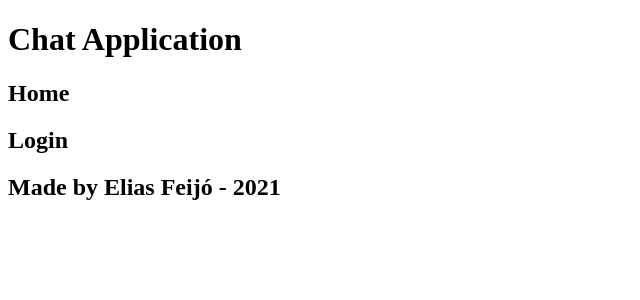
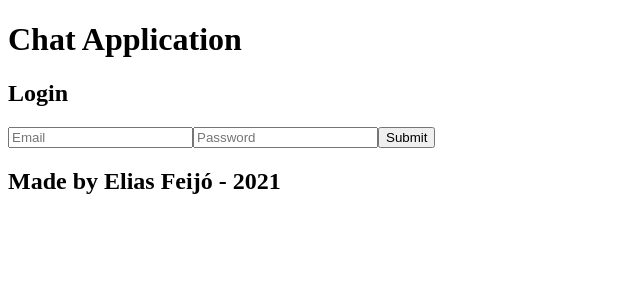
Before and after one commit to eliasfeijo/socketio-test, a React app in the folder frontend/: page / in a window 1280 px wide. Shown: the top 300 px of the page, without its empty margins (0-640 px from the left). Built offline with nearby package versions, Linux system fonts and the light colour scheme.

Commit message:
Home renderLoginForm

```diff
--- a/frontend/src/components/App.tsx
+++ b/frontend/src/components/App.tsx
@@ -10,7 +10,7 @@ const App = (): JSX.Element => (
   <Router>
     <div className="h-full flex flex-col">
       <h1 className="pt-4 px-4 text-4xl text-center">Chat Application</h1>
-      <div className="pb-4 pt-4">
+      <div className="pb-4 pt-4 h-full">
         <AppProvider>
           <Switch>
             <Route path="/about">
--- a/frontend/src/components/Home.tsx
+++ b/frontend/src/components/Home.tsx
@@ -1,27 +1,75 @@
-import React, { useContext } from "react";
+import React, { FormEvent, useContext, useState } from "react";
 import { AppContext } from "../contexts/AppContext";
 
 const Home = (): JSX.Element => {
   const { state } = useContext(AppContext);
 
+  const [email, setEmail] = useState("");
+  const [password, setPassword] = useState("");
+
+  const handleLoginFormSubmit = (event: FormEvent) => {
+    event.preventDefault();
+    event.stopPropagation();
+    if (!email) {
+      return;
+    }
+    if (!password) {
+      return;
+    }
+    alert("Login\nEmail: " + email);
+  };
+
+  const renderLoginForm = () => {
+    return (
+      <div className="flex justify-center">
+        <form
+          onSubmit={handleLoginFormSubmit}
+          className="flex flex-col items-center pt-4 space-y-2 w-2/4"
+        >
+          <input
+            type="text"
+            placeholder="Email"
+            value={email}
+            onChange={(event) => {
+              setEmail(event.target.value);
+            }}
+          />
+          <input
+            type="password"
+            placeholder="Password"
+            value={password}
+            onChange={(event) => {
+              setPassword(event.target.value);
+            }}
+          />
+          <input
+            type="submit"
+            value="Submit"
+            className="p-2 rounded bg-gray-800 text-white"
+          />
+        </form>
+      </div>
+    );
+  };
+
   const renderHome = () => {
     if (!state.token || !state.user) {
       return (
-        <div className="pt-6">
+        <div>
           <h2 className="text-2xl text-center">Login</h2>
+          {renderLoginForm()}
         </div>
       );
     }
     return (
-      <div className="pt-6">
-        <p className="text-center"> Welcome {state.user.name}</p>
+      <div>
+        <p className="text-center">Welcome {state.user.name}</p>
       </div>
     );
   };
 
   return (
-    <div>
-      <h2 className="text-center">Home</h2>
+    <div className="flex justify-center align-center items-center h-full">
       {renderHome()}
     </div>
   );
```
